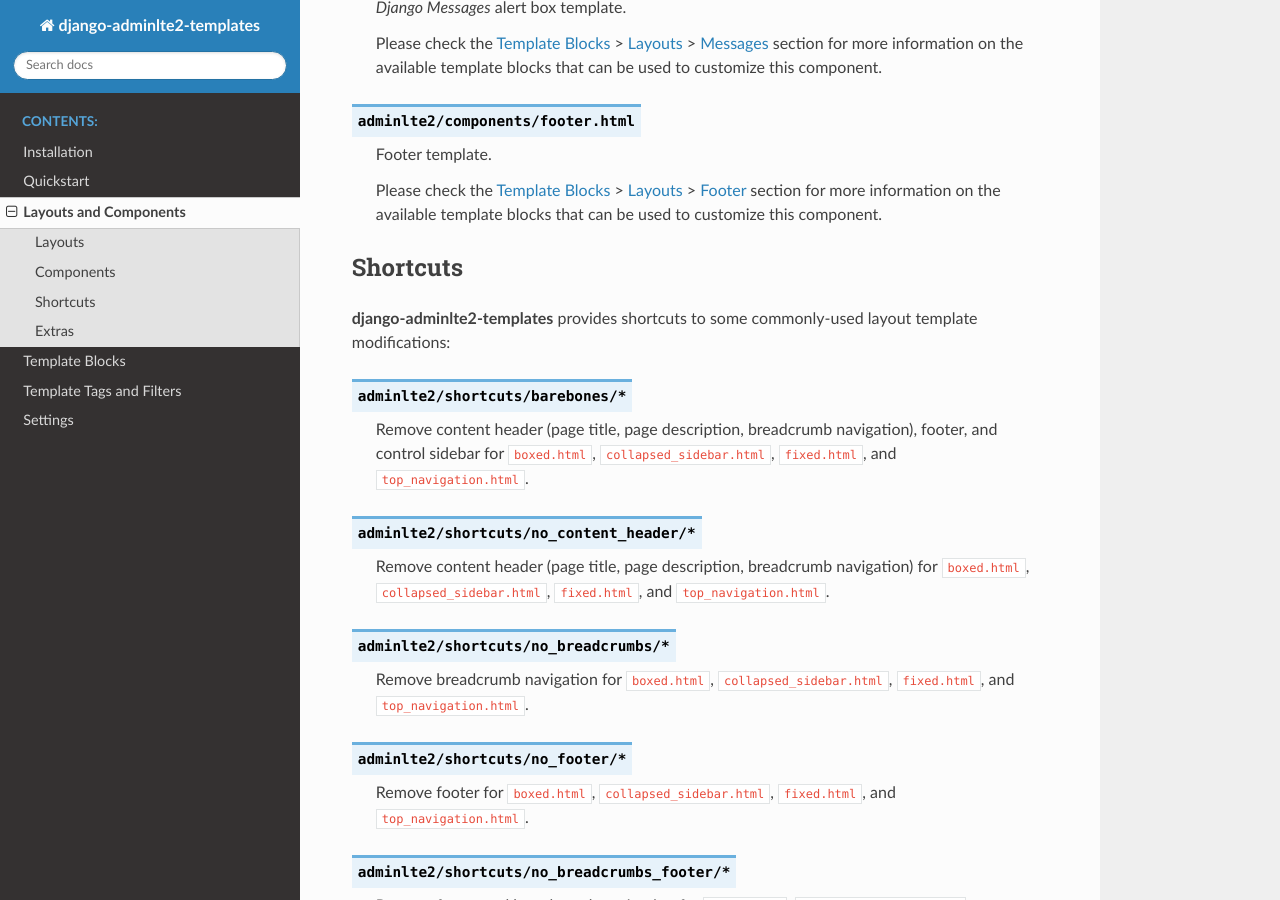
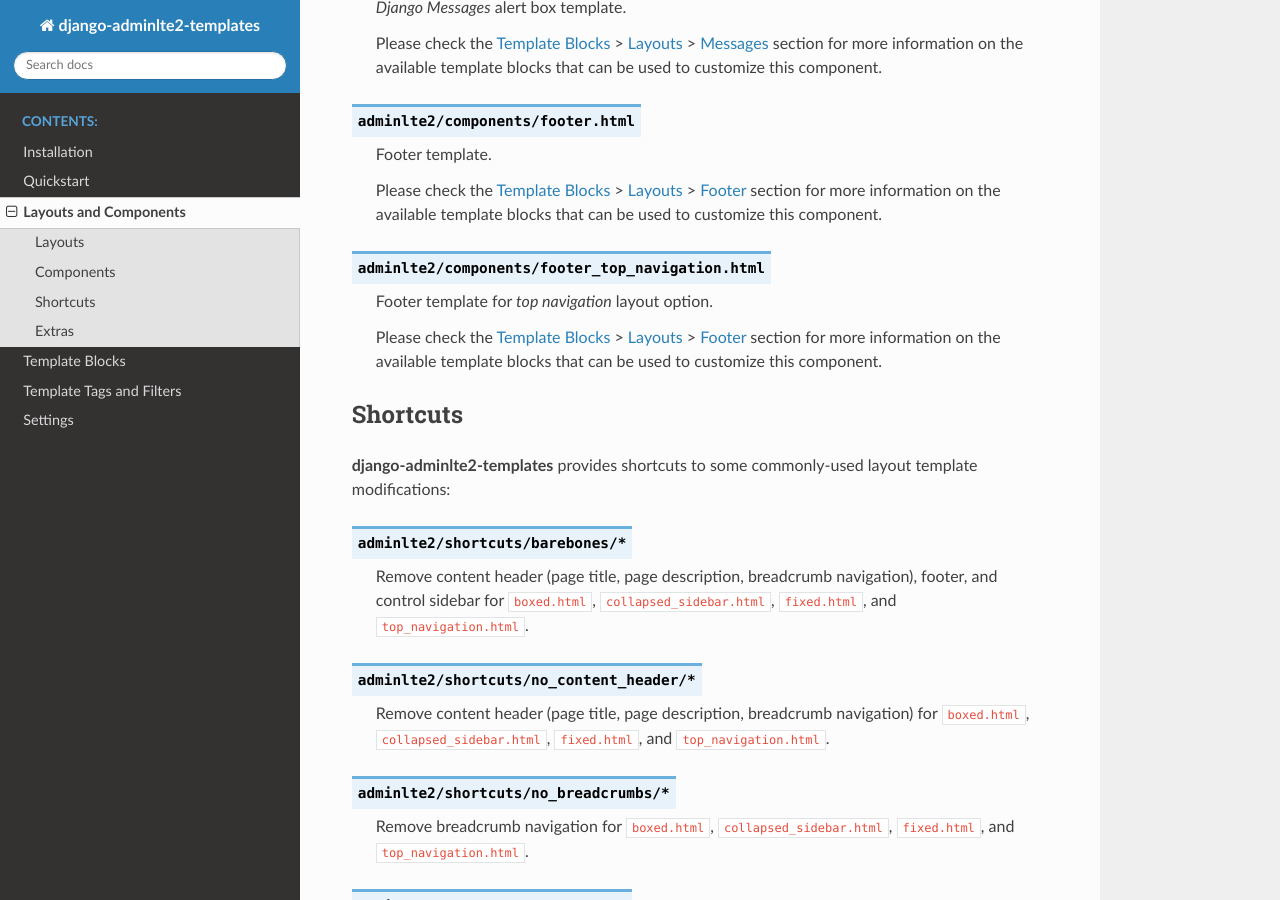
Before and after one commit to josemarimanio/django-adminlte2-templates, a Sphinx documentation site: the page built from docs/layouts_and_components.rst, in a window 1280 px wide and 900 px high, scrolled down 1872 px. Built offline with Sphinx 7.4.7 and the Read the Docs theme 2.0.0, drawn with Linux system fonts in a browser that asks for light colours.

Commit message:
Updated docs

```diff
--- a/docs/layouts_and_components.rst
+++ b/docs/layouts_and_components.rst
@@ -117,6 +117,15 @@
     for more information on the available template blocks that can be used to customize this component.
 
 
+.. data:: adminlte2/components/footer_top_navigation.html
+    :noindex:
+
+    Footer template for *top navigation* layout option.
+
+    Please check the `Template Blocks <template_blocks.html>`_ > `Layouts <template_blocks.html#layouts>`_ > `Footer <template_blocks.html#footer>`_ section
+    for more information on the available template blocks that can be used to customize this component.
+
+
 Shortcuts
 ---------
 
--- a/docs/template_blocks.rst
+++ b/docs/template_blocks.rst
@@ -805,8 +805,7 @@
 Footer
 ^^^^^^
 
-Template blocks to customize the footer component (``adminlte2/components/footer.html``):
-
+Template blocks to customize the footer components (``adminlte2/components/footer.html``), (``adminlte2/components/footer_top_navigation``):
 
 .. data:: footer_content
     :noindex:
```
Also changed, not shown: 1 other file.
